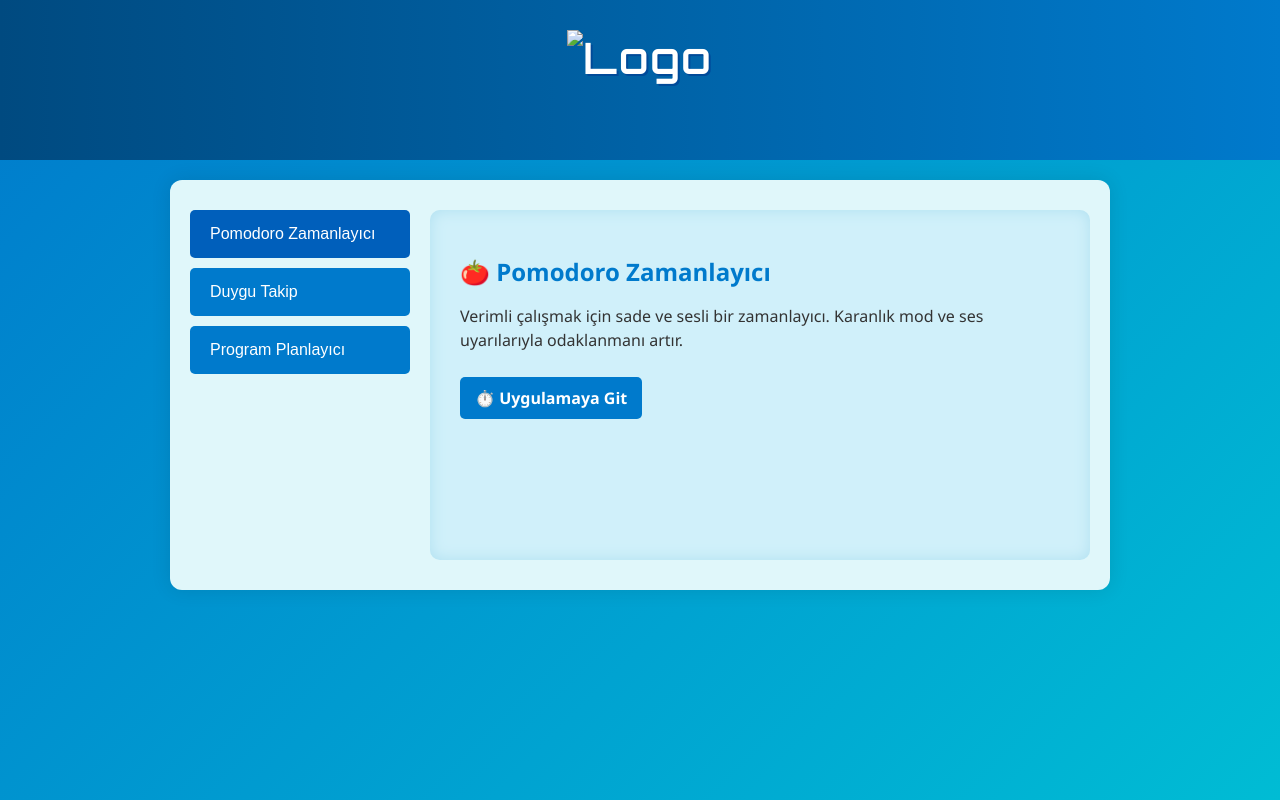
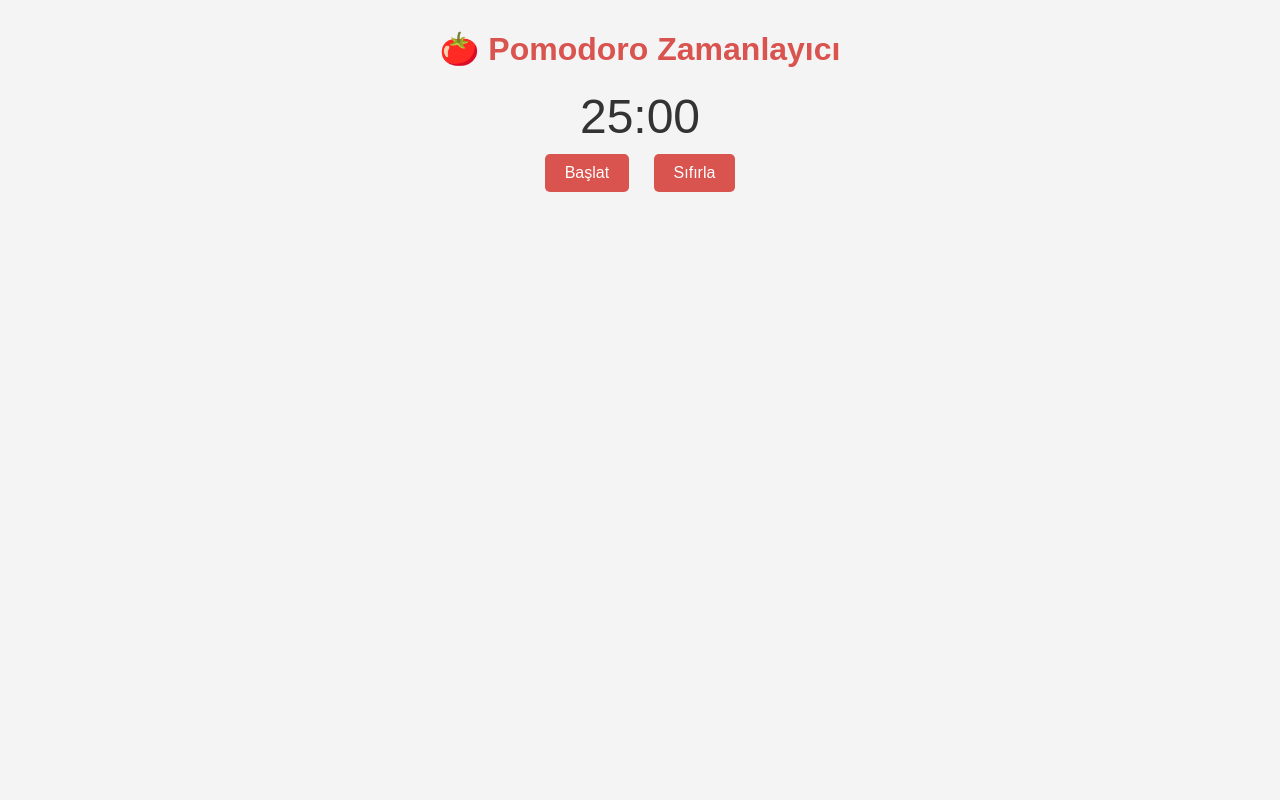
Before and after one commit to nuvixhq/nuvix, a plain HTML site: page index.html in a window 1280 px wide. Drawn offline with Linux system fonts and the light colour scheme.

Commit message:
Update index.html

```diff
--- a/index.html
+++ b/index.html
@@ -2,180 +2,91 @@
 <html lang="tr">
 <head>
   <meta charset="UTF-8" />
-  <meta name="viewport" content="width=device-width, initial-scale=1" />
+  <meta name="viewport" content="width=device-width, initial-scale=1.0" />
+  <title>🍅 Pomodoro Zamanlayıcı | Nuvixhq</title>
+  <link rel="icon" href="favicon.ico" type="image/x-icon" />
+
+  <!-- Google Search Console doğrulama kodu -->
   <meta name="google-site-verification" content="nKiEo0lAzK89a7p1r-Jjplh5ky2PdrdAz4ea6e6syu8" />
-  <title>Nuvixhq | Verimli Çalışma Araçları</title>
-  <link rel="icon" href="favicon.ico" type="image/x-icon" />
-  <link href="https://fonts.googleapis.com/css2?family=Orbitron:wght@600&display=swap" rel="stylesheet" />
+
   <style>
-    body, html {
-      margin: 0; padding: 0; height: 100%;
-      font-family: 'Segoe UI', Tahoma, Geneva, Verdana, sans-serif;
-      background: linear-gradient(135deg, #007acc, #00bcd4);
+    body {
+      background-color: #f4f4f4;
       color: #333;
+      font-family: Arial, sans-serif;
+      text-align: center;
+      margin: 0;
+      padding: 0;
     }
-
-    header {
-      background: linear-gradient(to right, #004a80, #007acc);
-      padding: 30px 20px;
-      text-align: center;
-      color: white;
-      font-family: 'Orbitron', sans-serif;
-      font-size: 2.7rem;
-      letter-spacing: 2px;
-      text-shadow: 2px 2px #004a99;
-      margin-bottom: 20px;
-      display: flex;
-      justify-content: center;
-      align-items: center;
+    h1 {
+      color: #d9534f;
+      margin-top: 30px;
     }
-
-    header img {
-      height: 50px;
-      width: auto;
+    .timer {
+      font-size: 48px;
+      margin-top: 20px;
     }
-
-    .container {
-      max-width: 900px;
-      background-color: #e0f7fa;
-      margin: 0 auto 40px auto;
-      padding: 30px 20px;
-      border-radius: 12px;
-      box-shadow: 0 0 20px rgba(0,0,0,0.1);
-      display: flex;
-      gap: 20px;
-      flex-wrap: wrap;
-      justify-content: flex-start;
-      min-height: 350px;
-    }
-
-    nav {
-      flex: 0 0 220px;
-      display: flex;
-      flex-direction: column;
-      gap: 10px;
-    }
-
-    nav button {
-      background-color: #007acc;
+    button {
+      background-color: #d9534f;
       border: none;
       color: white;
-      padding: 15px 20px;
-      font-size: 1rem;
+      padding: 10px 20px;
+      margin: 10px;
+      font-size: 16px;
       cursor: pointer;
       border-radius: 5px;
-      text-align: left;
-      transition: background-color 0.3s ease;
     }
-
-    nav button:hover, nav button.active {
-      background-color: #005fbb;
-    }
-
-    main {
-      flex: 1 1 600px;
-      background-color: #d0f0fa;
-      border-radius: 10px;
-      padding: 25px 30px;
-      box-shadow: inset 0 0 15px #b0e0f0;
-      overflow-y: auto;
-    }
-
-    main h2 {
-      color: #007acc;
-      margin-bottom: 15px;
-    }
-
-    main p {
-      margin-bottom: 15px;
-      line-height: 1.5;
-    }
-
-    main a {
-      display: inline-block;
-      background-color: #007acc;
-      color: white;
-      text-decoration: none;
-      font-weight: bold;
-      padding: 10px 15px;
-      border-radius: 5px;
-      margin-top: 10px;
-      transition: background-color 0.3s;
-    }
-
-    main a:hover {
-      background-color: #005fbb;
-    }
-
-    @media (max-width: 600px) {
-      .container {
-        flex-direction: column;
-        padding: 20px;
-      }
-      nav {
-        flex-direction: row;
-        justify-content: center;
-        flex-wrap: wrap;
-      }
-      nav button {
-        flex: 1 0 auto;
-        margin: 5px;
-        text-align: center;
-      }
-      main {
-        min-height: auto;
-        margin-top: 20px;
-      }
+    button:hover {
+      background-color: #c9302c;
     }
   </style>
 </head>
 <body>
-
-  <header>
-    <img src="resim_2025-07-17_160457387-Photoroom.png" alt="Logo" style="height: 100px; width: auto;">
-  </header>
-
-  <div class="container">
-    <nav>
-      <button class="active" onclick="showProduct(1)">Pomodoro Zamanlayıcı</button>
-      <button onclick="showProduct(2)">Duygu Takip</button>
-      <button onclick="showProduct(3)">Program Planlayıcı</button>
-    </nav>
-
-    <main>
-      <section id="product1" class="product" style="display: block;">
-        <h2>🍅 Pomodoro Zamanlayıcı</h2>
-        <p>Verimli çalışmak için sade ve sesli bir zamanlayıcı. Karanlık mod ve ses uyarılarıyla odaklanmanı artır.</p>
-        <a href="pomodoro.html">⏱️ Uygulamaya Git</a>
-      </section>
-
-      <section id="product2" class="product" style="display: none;">
-        <h2>🧠 Duygu Takip Uygulaması</h2>
-        <p>Günlük ruh halini kaydederek kendini daha yakından tanı. Grafiklerle ruh halindeki değişimleri gör.</p>
-        <a href="duygu-takip.html">📊 Uygulamaya Git</a>
-      </section>
-
-      <section id="product3" class="product" style="display: none;">
-        <h2>📅 Program Planlayıcı</h2>
-        <p>Günlük planlarını kolayca oluştur, takip et ve verimli ol.</p>
-        <a href="aaaa.html">📋 Uygulamaya Git</a>
-      </section>
-    </main>
-  </div>
+  <h1>🍅 Pomodoro Zamanlayıcı</h1>
+  <div class="timer" id="timer">25:00</div>
+  <button onclick="startTimer()">Başlat</button>
+  <button onclick="resetTimer()">Sıfırla</button>
 
   <script>
-    function showProduct(id) {
-      const buttons = document.querySelectorAll('nav button');
-      buttons.forEach((btn, index) => {
-        btn.classList.toggle('active', index === id - 1);
-      });
+    let timer;
+    let minutes = 25;
+    let seconds = 0;
+    let isRunning = false;
 
-      const products = document.querySelectorAll('.product');
-      products.forEach((prod, index) => {
-        prod.style.display = (index === id - 1) ? 'block' : 'none';
-      });
+    function updateDisplay() {
+      document.getElementById("timer").textContent =
+        `${minutes.toString().padStart(2, '0')}:${seconds.toString().padStart(2, '0')}`;
     }
+
+    function startTimer() {
+      if (!isRunning) {
+        isRunning = true;
+        timer = setInterval(function () {
+          if (seconds === 0) {
+            if (minutes === 0) {
+              clearInterval(timer);
+              alert("Süre doldu!");
+              return;
+            }
+            minutes--;
+            seconds = 59;
+          } else {
+            seconds--;
+          }
+          updateDisplay();
+        }, 1000);
+      }
+    }
+
+    function resetTimer() {
+      clearInterval(timer);
+      minutes = 25;
+      seconds = 0;
+      isRunning = false;
+      updateDisplay();
+    }
+
+    updateDisplay();
   </script>
-
 </body>
 </html>
```
